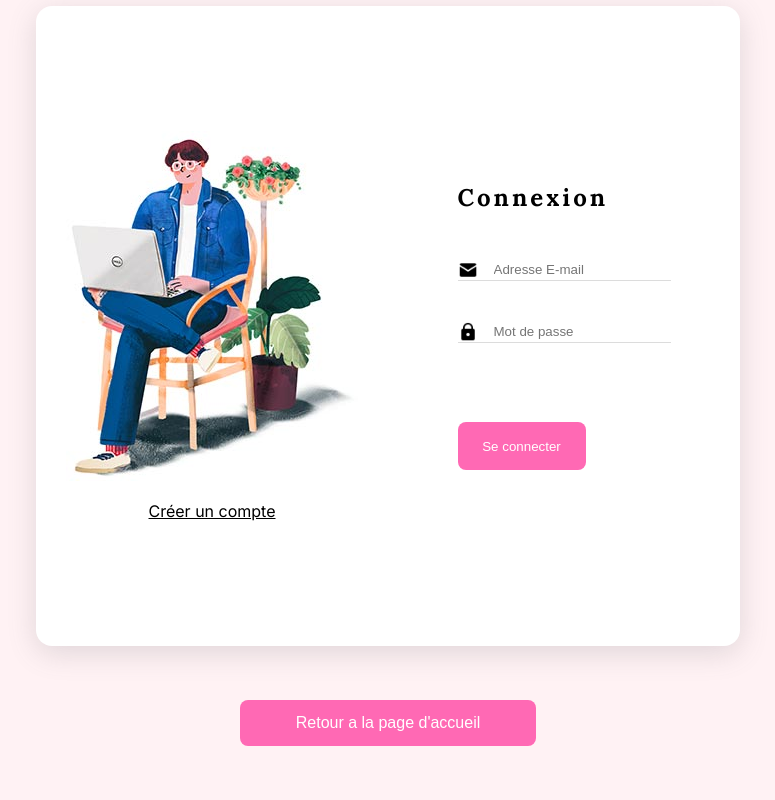
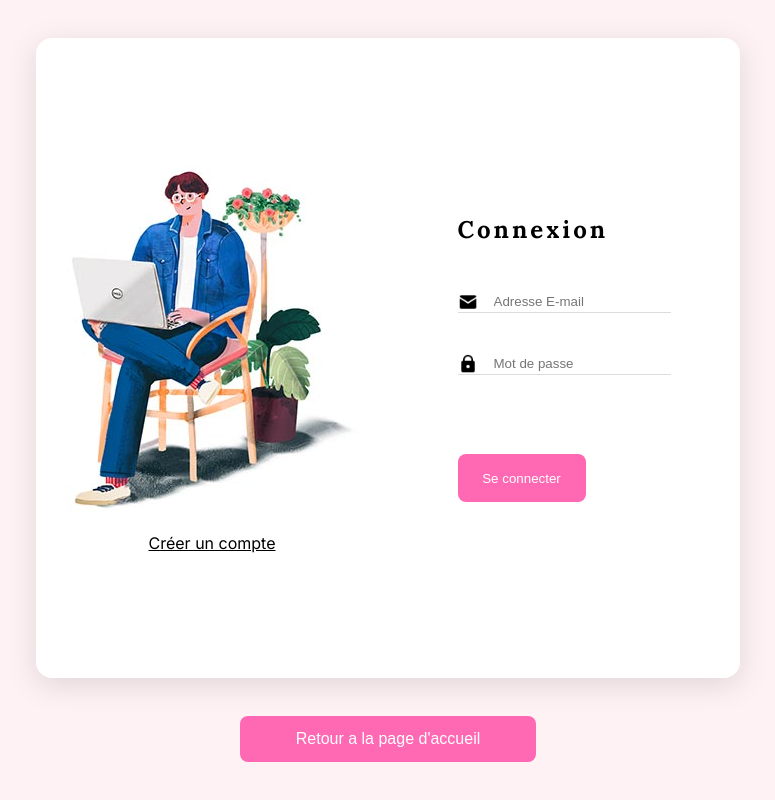
Before and after one commit to alexthedev225/cooking_blog_frontend_next.js, a Next.js app: page /auth/sign-in in a window 1280 px wide. Shown: the whole page, without its empty margins (252-1027 px from the left). Built offline with nearby package versions, Linux system fonts and the light colour scheme.

Commit message:
phase de laboratoire v1

```diff
--- a/components/NavigateToHomeButton.jsx
+++ b/components/NavigateToHomeButton.jsx
@@ -7,6 +7,9 @@ export default function NavigateToHomeButton() {
     <Link href={"/"}>
       <button
        className={styles['link-button']}
+       style={{
+        margin: 0
+       }}
       >
         Retour a la page d&apos;accueil
       </button>
--- a/styles/Button.module.css
+++ b/styles/Button.module.css
@@ -1,6 +1,6 @@
 .link-button {
     background-color: hotpink;
-    margin: 3rem;
+    margin: 2rem;
     padding: 14px 3.5rem 14px 3.5rem;
     color: white;
     border: none;
```
